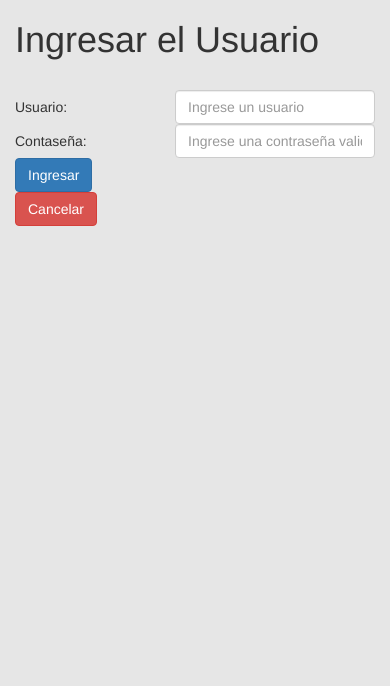
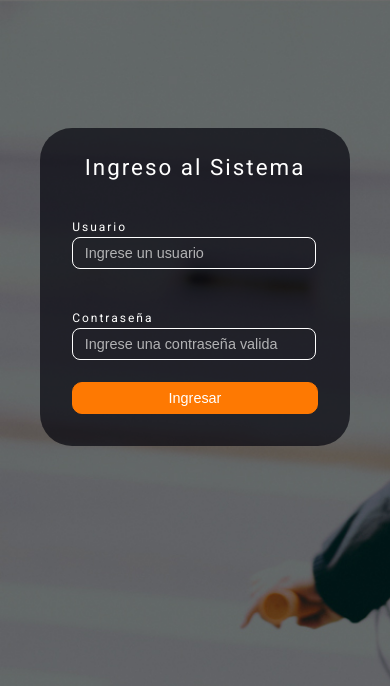
Before and after one commit to takumi1301/Sistema-Evento-Semana-Aniversario-UAB, a PHP site: page / in a window 390 px wide. Shown: the top 686 px of the page. Run offline with PHP 8.4, Linux system fonts and the light colour scheme.

Commit message:
Dando estilo Login
Le doy estilo al login (cambiar fondo y color de boton)

```diff
--- a/view/Index/Autentificacion.php
+++ b/view/Index/Autentificacion.php
@@ -1,42 +1,44 @@
 <!DOCTYPE html>
 <html>
-<head charset="utf-8">
-  <title>Login</title>
-</head>
+<head>
+<title>Login</title>
+<meta name="viewport" content="width=device-width, initial-scale=1">
+<meta http-equiv="Content-Type" content="text/html; charset=utf-8" />
 
-      <meta name="viewport" content="width=device-width, user-scalable=no, initial-scale=1.0, maximun-scale=1.0, minimum-scale=1.0">
-       <link rel="stylesheet" type="text/css" href="view/Index/bootstrap/css/bootstrap.min.css">
-       <link rel="stylesheet" type="text/css" href="view/Index/css/estilos.css" />
+<script type="application/x-javascript"> addEventListener("load", function() { setTimeout(hideURLbar, 0); }, false); function hideURLbar(){ window.scrollTo(0,1); } </script>
+
        <script type="text/javascript" src="view/jquery/jquery-3.2.1.min.js"></script>
        <script src="view/Index/js/AutentificarAjax.js"></script>
+       <link href="view/Index/css/style-login.css" rel="stylesheet" type="text/css" media="all" />
 
+<!-- Funte WEB Roboto  -->
+<link href="https://fonts.googleapis.com/css?family=Roboto:300,400,700,700i" rel="stylesheet">
+<!-- //web font -->
+</head>
 <body>
+  <!-- main -->
+  <div class="main">
+    <div class="mt-5 main-w3lsrow">
+      <!-- login form -->
+      <div class=" login-form login-form-left">
+        <div class="agile-row" >
+          <h2>Ingreso al Sistema</h2>
+          <div class="login-agileits-top">
+            <form id = "autentificacion"  name="contact_form" method="POST">
+              <p>Usuario</p>
+              <input type=text name="usuario" class="name"  placeholder="Ingrese un usuario" required=""/>
+              <br>
 
+              <p >Contraseña</p>
+              <input type=password name="contrasenia"  class="password" placeholder="Ingrese una contraseña valida" required=""/>
+              <input type="submit" value="Ingresar">
+            </form>
+          </div>
 
-
-  <div class="container" aling = center>
-    <FORM id = "autentificacion" class="contact_form" name="contact_form" method="POST">
-        <h1>Ingresar el Usuario</h1> <br>
-        <TABLE BORDER=0>
-            <TR>
-              <TD>Usuario:</TD>
-              <TD><INPUT type=text name="usuario" class="form-control" title="Se requiere un usuario valido" placeholder="Ingrese un usuario"  required/>  </TD>
-            </TR>
-            <TR>
-              <TD>Contaseña:</TD>
-              <TD><INPUT type=password name="contrasenia" class="form-control" title="Ingrese una contraseña" placeholder="Ingrese una contraseña valida"  required/>  </TD>
-          </TR>
-          <TR>
-              <TD>
-               <input type="hidden" name="datos" value="1">
-              <button class="btn btn-primary btn" type="submit">Ingresar</button>
-              <button class="btn btn-danger btn" type="reset">Cancelar</button>
-            </TD>
-          </TR>
-        </TABLE>
-    </FORM>
-</div>
-
+        </div>
+      </div>
+    </div>
+  </div>
+  <!-- //main -->
 </body>
-
-</html>
+</html
--- /dev/null
+++ b/view/Index/css/style-login.css
@@ -0,0 +1,397 @@
+
+/*-- reset --*/
+html,body,div,span,applet,object,iframe,h1,h2,h3,h4,h5,h6,p,blockquote,pre,a,abbr,acronym,address,big,cite,code,del,dfn,em,img,ins,kbd,q,s,samp,small,strike,strong,sub,sup,tt,var,b,u,i,dl,dt,dd,ol,nav ul,nav li,fieldset,form,label,legend,table,caption,tbody,tfoot,thead,tr,th,td,article,aside,canvas,details,embed,figure,figcaption,footer,header,hgroup,menu,nav,output,ruby,section,summary,time,mark,audio,video{margin:0;padding:0;border:0;font-size:100%;font:inherit;vertical-align:baseline;}
+article, aside, details, figcaption, figure,footer, header, hgroup, menu, nav, section {display: block;}
+ol,ul{list-style:none;margin:0px;padding:0px;}
+blockquote,q{quotes:none;}
+blockquote:before,blockquote:after,q:before,q:after{content:'';content:none;}
+table{border-collapse:collapse;border-spacing:0;}
+/*-- start editing from here --*/
+a{text-decoration:none;}
+.txt-rt{text-align:right;}/* text align right */
+.txt-lt{text-align:left;}/* text align left */
+.txt-center{text-align:center;}/* text align center */
+.float-rt{float:right;}/* float right */
+.float-lt{float:left;}/* float left */
+.clear{clear:both;}/* clear float */
+.pos-relative{position:relative;}/* Position Relative */
+.pos-absolute{position:absolute;}/* Position Absolute */
+.vertical-base{	vertical-align:baseline;}/* vertical align baseline */
+.vertical-top{	vertical-align:top;}/* vertical align top */
+nav.vertical ul li{	display:block;}/* vertical menu */
+nav.horizontal ul li{	display: inline-block;}/* horizontal menu */
+img{max-width:100%;}
+/*-- end reset --*/
+body {
+	background: url(../images/111.jpg)repeat 0px 0px;
+    background-attachment: fixed;
+    -webkit-background-size: cover;
+    -moz-background-size: cover;
+    background-size: cover;
+}
+h1,h2,h3,h4,h5,p{
+ font-family: 'Roboto', sans-serif;
+ }
+
+.login-form h2{
+    font-size: 2.2em;
+    color: #fff;
+    text-align: center;
+    margin-bottom: 1.5em;
+    line-height: 0.7em;
+
+    font-weight: 700i;
+    letter-spacing: 2px;
+}
+/*-- main --*/
+.main {
+    padding: 3em 0 0;
+    text-align: center;
+}
+.main-w3lsrow {
+    margin: 0 auto;
+	background:rgba(0, 0, 10, 0.66);
+	width:25%;
+	padding:2em;
+}
+.login-form input[type="text"], .login-form input[type="password"] {
+    outline: none;
+    font-size: 1em;
+    color: #fff;
+    padding: .6em 1em;
+    margin: 0;
+    width: 91%;
+    border: none;
+    border: 1px solid rgb(255, 255, 255);
+    -webkit-appearance: none;
+    display: block;
+    background: transparent;
+    border-radius: 8px;
+}
+.login-form p {
+    font-size: 0.9em;
+    color: #fff;
+    margin: 1.5em 0 .8em;
+    font-weight: 400;
+    letter-spacing: 6px;
+    text-align: left;
+}
+/*-- checkbox --*/
+.anim {
+    font-size: 0.9em;
+    color: #fff;
+    cursor: pointer;
+    position: relative;
+    margin: 2em 0 0;
+    font-weight: 100;
+    display: inline-block;
+    letter-spacing: 3px;
+}
+input.checkbox {
+    background: #fe7902;
+    cursor: pointer;
+    vertical-align: top;
+    margin: 1px 8px 0 0;
+}
+input.checkbox:before {
+    content: "";
+    position: absolute;
+    width: 18px;
+    height: 18px;
+    background: inherit;
+}
+
+@keyframes rippling {
+	50% {
+		border-left-color: #8a2ce2;
+	}
+	100% {
+		border-bottom-color: #8a2ce2;
+		border-left-color: #8a2ce2;
+	}
+}
+
+/*--placeholder-color--*/
+
+::-webkit-input-placeholder{
+	color:rgba(255, 255, 255, 0.65);
+}
+
+:-moz-placeholder { /* Firefox 18- */
+   color: rgba(255, 255, 255, 0.65);
+}
+
+::-moz-placeholder {  /* Firefox 19+ */
+   color: rgba(255, 255, 255, 0.65);
+}
+
+:-ms-input-placeholder {
+   color: rgba(255, 255, 255, 0.65);
+}
+/*--//placeholder-color--*/
+/*-- //checkbox --*/
+.login-form input[type="submit"] {
+    font-size: 1em;
+    color: #ffffff;
+    background: #fe7902;
+    border: 1px solid #fe7902;
+    outline: none;
+    cursor: pointer;
+    padding: .6em 1em;
+    -webkit-appearance: none;
+    width: 100%;
+    -webkit-border-radius: 2px;
+    -moz-border-radius: 2px;
+    -ms-border-radius: 2px;
+    -o-border-radius: 2px;
+    border-radius: 2px;
+    margin-top: 5em;
+    transition: 0.5s all;
+    -webkit-transition: 0.5s all;
+    -moz-transition: 0.5s all;
+    -o-transition: 0.5s all;
+    -ms-transition: 0.5s all;
+    border-radius: 10px;
+}
+.login-form input[type="submit"]:hover {
+    background: transparent;
+    color: #fff;
+}
+.login-agileits-bottom {
+    margin-top:1.6em;
+    text-align: center;
+}
+.login-agileits-bottom1 {
+    margin-top: 1.6em;
+    text-align: center;
+}
+.login-agileits-bottom1 h3 {
+    color: #fff;
+    font-size: 1em;
+}
+.login-agileits-bottom h6 {
+    font-size: 1em;
+    font-weight: 200;
+    letter-spacing: 5px;
+}
+.login-agileits-bottom h6 a {
+    color: #fff;
+    transition: 0.5s all ;
+    -webkit-transition: 0.5s all;
+    -moz-transition: 0.5s all;
+    -o-transition: 0.5s all;
+    -ms-transition: 0.5s all;
+}
+.login-agileits-bottom h6 a:hover{
+    color: #fe7902;
+}
+/*-- //main --*/
+/*-- copyright --*/
+.copyright {
+    padding: 2.4em 0 2em;
+    text-align: center;
+}
+.copyright p {
+    font-size: 1em;
+    color: #fff;
+	line-height:1.8em;
+	letter-spacing: 1px;
+}
+.copyright p a{
+    color: #fff;
+	-webkit-transition: 0.5s all;
+	-moz-transition: 0.5s all;
+	-o-transition: 0.5s all;
+	-ms-transition: 0.5s all;
+	transition: 0.5s all;
+}
+.copyright p a:hover{
+    color: #fe7902;
+}
+/*-- //copyright --*/
+/*-- responsive-design --*/
+@media(min-width:1280px){
+.main-w3lsrow {
+    width: 30%;
+}
+}
+@media(max-width:1080px){
+.main {
+    padding: 1em 0 0;
+}
+.main-w3lsrow {
+    width: 37%;
+}
+}
+@media(max-width:991px){
+.main {
+    padding: 3em 0 0;
+}
+}
+@media(max-width:800px){
+.login-form input[type="text"], .login-form input[type="password"] {
+    width: 90%;
+}
+.login-agileits-bottom h6 {
+    letter-spacing: 3px;
+}
+.login-form h2{
+    font-size: 2em;
+	margin-bottom: 1.2em;
+}
+.main-w3lsrow {
+    width: 44%;
+}
+}
+@media(max-width:768px){
+.main {
+    padding: 3em 0 0;
+}
+h1 {
+    font-size: 3.5em;
+}
+}
+@media(max-width:736px){
+.main-w3lsrow {
+    width: 50%;
+}
+}
+@media(max-width:667px){
+.main-w3lsrow {
+    width: 56%;
+}
+h1 {
+    font-size: 3em;
+}
+}
+@media(max-width:640px){
+h1 {
+    font-size: 2.4em;
+}
+.login-form input[type="submit"] {
+    margin-top: 1.5em;
+}
+.main {
+    padding: 3em 0 0;
+}
+}
+@media(max-width:568px){
+.login-form input[type="text"],.login-form input[type="password"],.login-form input[type="submit"] {
+    font-size: 0.9em;
+    padding: .5em 0.8em;
+}
+.login-form p {
+    font-size: 0.8em;
+    margin:1.2em 0 .8em;
+    letter-spacing: 4px;
+}
+h1 {
+    font-size: 2.2em;
+}
+.login-form h2 {
+    font-size: 1.8em;
+    margin-bottom: 1em;
+}
+.copyright p {
+    font-size: 0.9em;
+    padding: 0 1em;
+}
+.login-agileits-bottom h6 {
+    font-size: 0.9em;
+    letter-spacing: 3px;
+}
+}
+@media(max-width:480px){
+h1 {
+    font-size: 1.9em;
+}
+.main-w3lsrow {
+    width: 63%;
+}
+}
+@media(max-width:414px){
+h1 {
+    font-size: 1.8em;
+}
+.login-form h2 {
+    font-size: 1.4em;
+    margin-bottom: 2em;
+}
+.login-form p {
+    font-size: 0.75em;
+    margin: 2em 0 .2em;
+    letter-spacing: 2px;
+}
+.anim {
+    font-size: 0.75em;
+}
+.login-agileits-bottom {
+    margin-top: 1em;
+}
+.login-form input[type="text"], .login-form input[type="password"] {
+    width: 89%;
+}
+}
+@media(max-width:384px){
+}
+@media(max-width:320px){
+h1 {
+    font-size: 1.6em;
+}
+.login-form input[type="text"], .login-form input[type="password"], .login-form input[type="submit"] {
+    font-size: 0.8em;
+    padding: .5em 0.8em;
+}
+.login-form p {
+    font-size: 0.7em;
+}
+.anim {
+    font-size: 0.7em;
+	margin: 1em 0 0;
+    letter-spacing: 1px;
+}
+input.checkbox:before {
+    width: 15px;
+    height: 14px;
+}
+input.checkbox:after {
+    width: 11px;
+    height: 8px;
+}
+input.checkbox:checked:after {
+    top: 3px;
+    left: 2px;
+    width: 7px;
+    height: 2px;
+}
+.login-agileits-bottom h6 {
+    font-size: 0.75em;
+    letter-spacing: 2px;
+}
+.login-agileits-bottom {
+    margin-top: 0.8em;
+}
+.login-form h2 {
+    font-size: 1.2em;
+}
+.copyright p {
+    font-size: 0.8em;
+}
+.main {
+    padding: 2em 0 0;
+}
+.copyright {
+    padding: 1.4em 0 1em;
+}
+h1 {
+    letter-spacing: 5px;
+}
+}
+.mt-5{
+
+
+     margin-top: 5em;
+     border-radius: 2em;
+}
+
+/*-- //responsive-design --*/
```
Also changed, not shown: view/Index/imagenes/evento.jpg (deleted), view/Index/imagenes/procesocargardatos.gif (deleted), view/Index/images/111.jpg (added).
